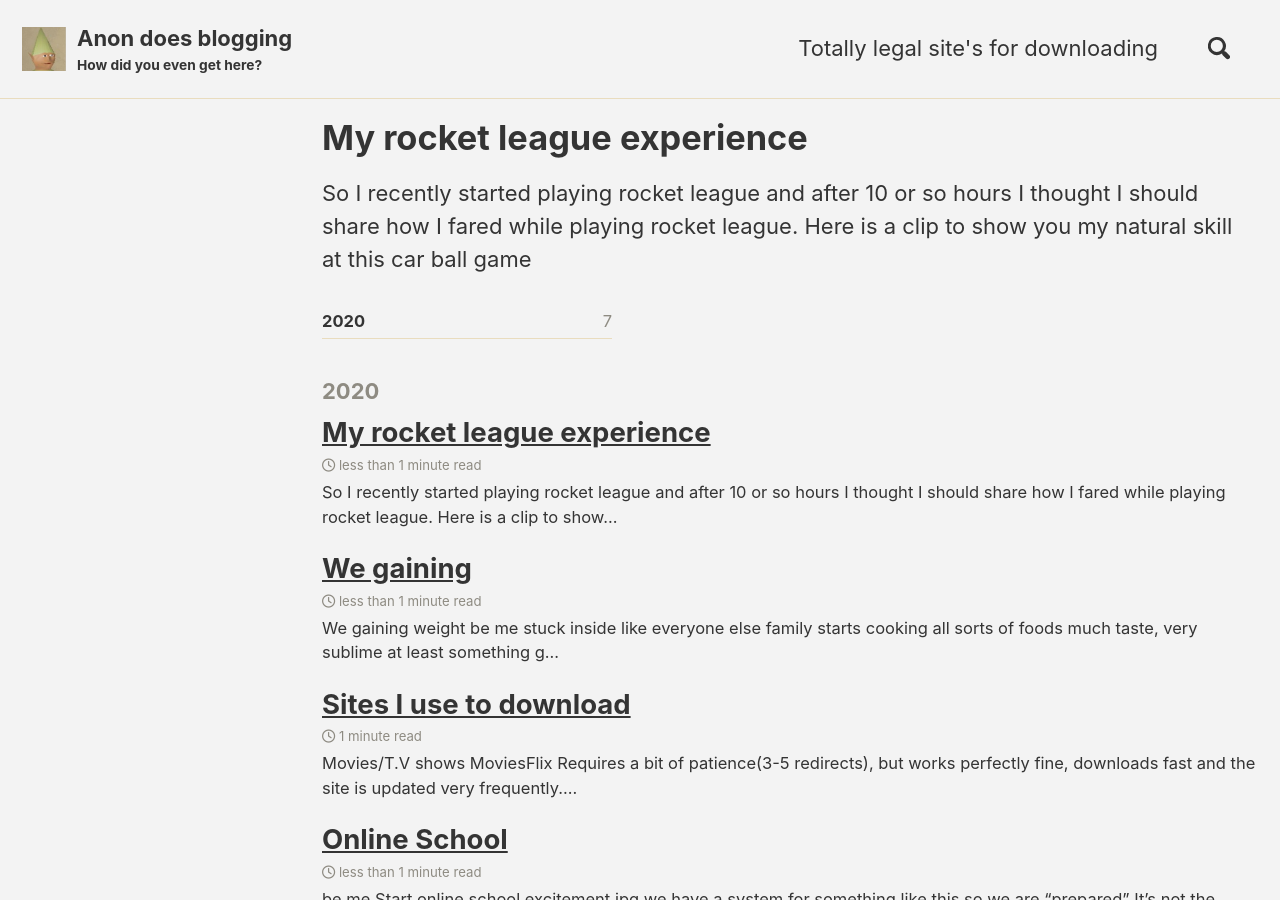
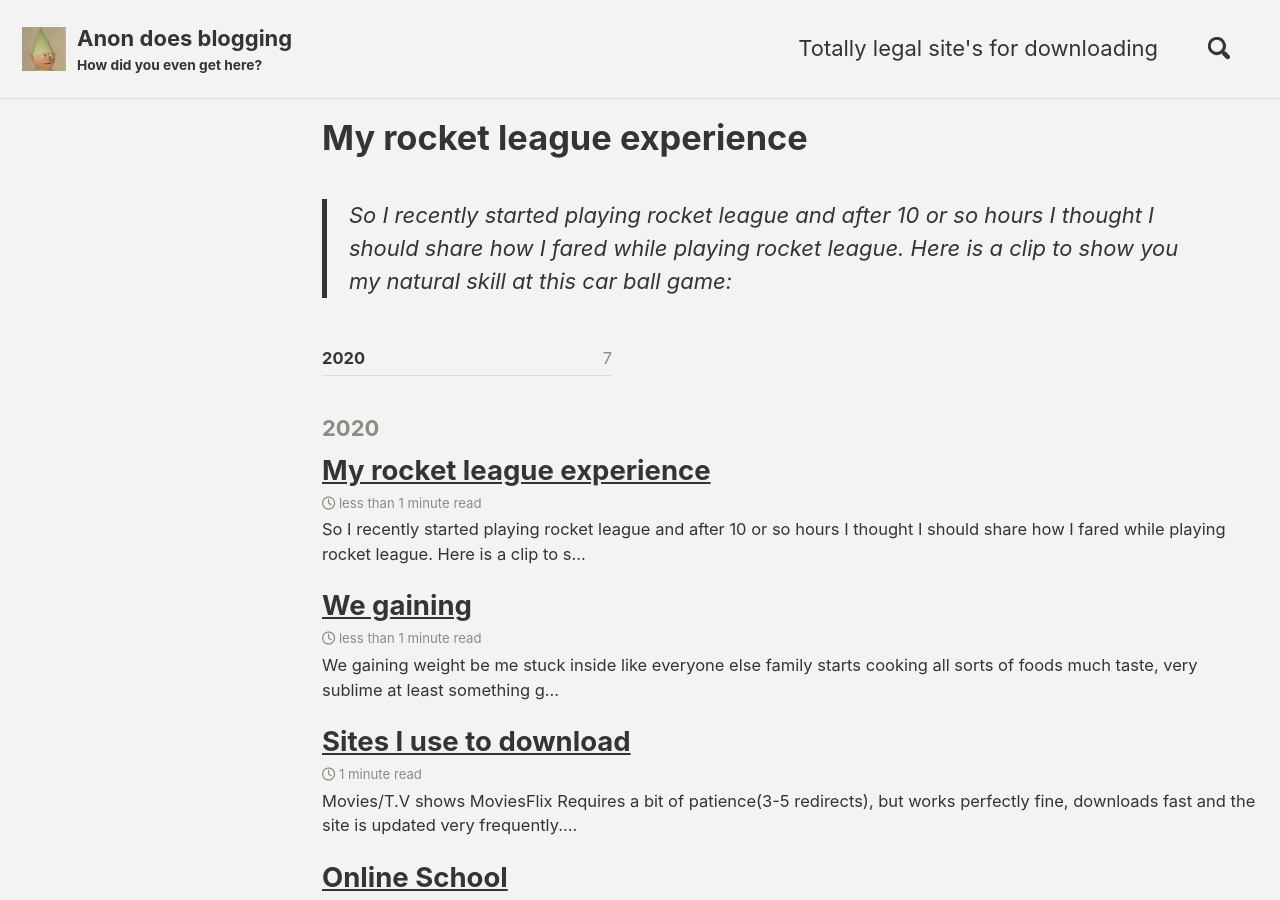
Before and after one commit to memerman420/minimalmistakesite, a Jekyll site: the page built from sitedocs/_posts/2020-04-23-myrocketleagueexperience.md, in a window 1280 px wide and 900 px high. Built offline with Jekyll 4.4.1, drawn with Linux system fonts in a browser that asks for light colours; cached includes are drawn as plain includes; nearby versions of some CDN libraries.

Commit message:
Update 2020-04-23-myrocketleagueexperience.md

```diff
--- a/sitedocs/_posts/2020-04-23-myrocketleagueexperience.md
+++ b/sitedocs/_posts/2020-04-23-myrocketleagueexperience.md
@@ -8,4 +8,4 @@ published: true
 classes: wide
 auth_profile: false
 ---
-So I recently started playing rocket league and after 10 or so hours I thought I should share how I fared while playing rocket league. Here is a clip to show you my natural skill at this car ball game
+> So I recently started playing rocket league and after 10 or so hours I thought I should share how I fared while playing rocket league. Here is a clip to show you my natural skill at this car ball game:
```
